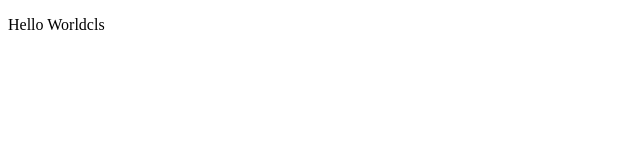
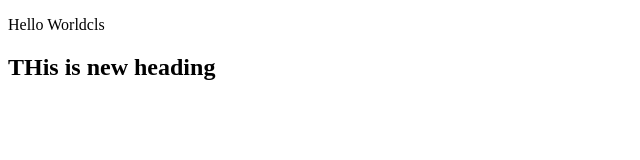
Before and after one commit to Aakash-2858/Chitkara-University, a plain HTML site: page index.html in a window 1280 px wide. Shown: the whole page, without its empty margins (0-640 px from the left). Drawn offline with Linux system fonts and the light colour scheme.

Commit message:
A new heading is added

```diff
--- a/index.html
+++ b/index.html
@@ -7,5 +7,6 @@
   </head>
   <body>
     <p>Hello Worldcls</p>
+    <h2>THis is new heading</h2>
   </body>
 </html>
```
